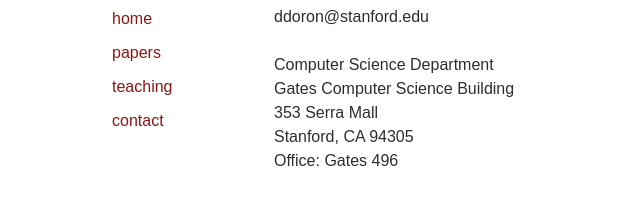
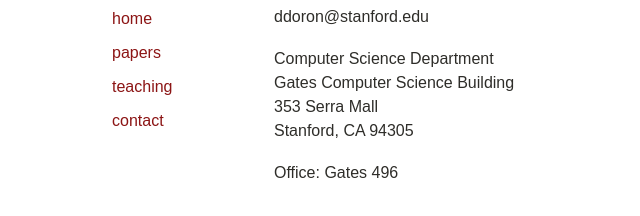
Before and after one commit to eliranhaze/testweb, a plain HTML site: page contact.html in a window 1280 px wide. Shown: the part 156-372 px from the top of the page, without its empty margins (0-640 px from the left). Drawn offline with Linux system fonts and the light colour scheme; some icons are missing.

Commit message:
contact formatting

```diff
--- a/contact.html
+++ b/contact.html
@@ -46,9 +46,9 @@
                     <div id="middle">
 			<h6><span class="lnr lnr-map-marker"></span></h6>
 			<div class="col-body">
-						<p>ddoron@stanford.edu</p><br>
-						<p>Computer Science Department<br>Gates Computer Science Building<br>353 Serra Mall<br>Stanford, CA 94305</p>
-						<p>Office: Gates 496</p>
+						<p class="col-text">ddoron@stanford.edu</p>
+						<p class="col-text">Computer Science Department<br>Gates Computer Science Building<br>353 Serra Mall<br>Stanford, CA 94305</p>
+						<p class="col-text">Office: Gates 496</p>
 			</div>
 
                     </div>
```
